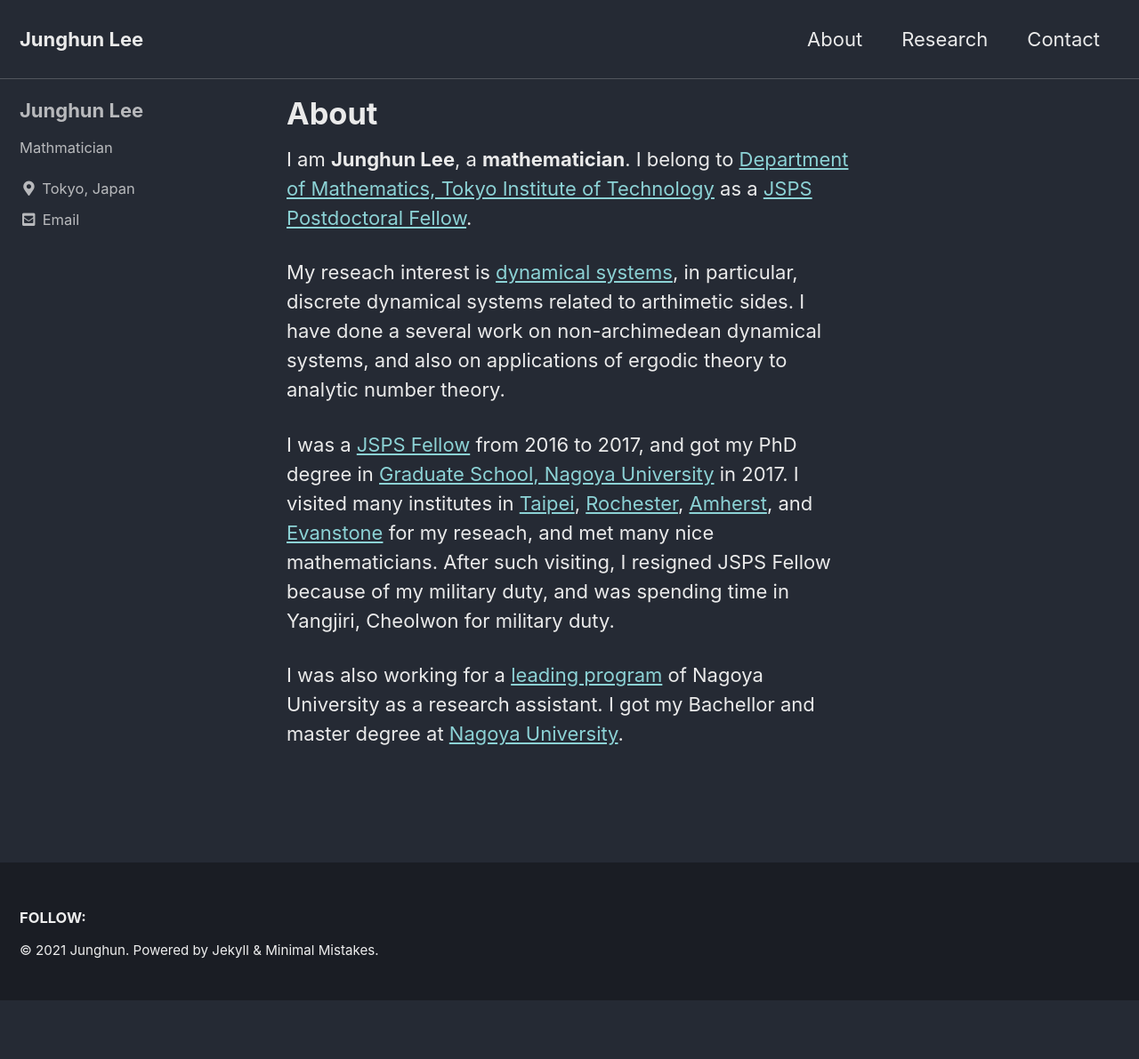
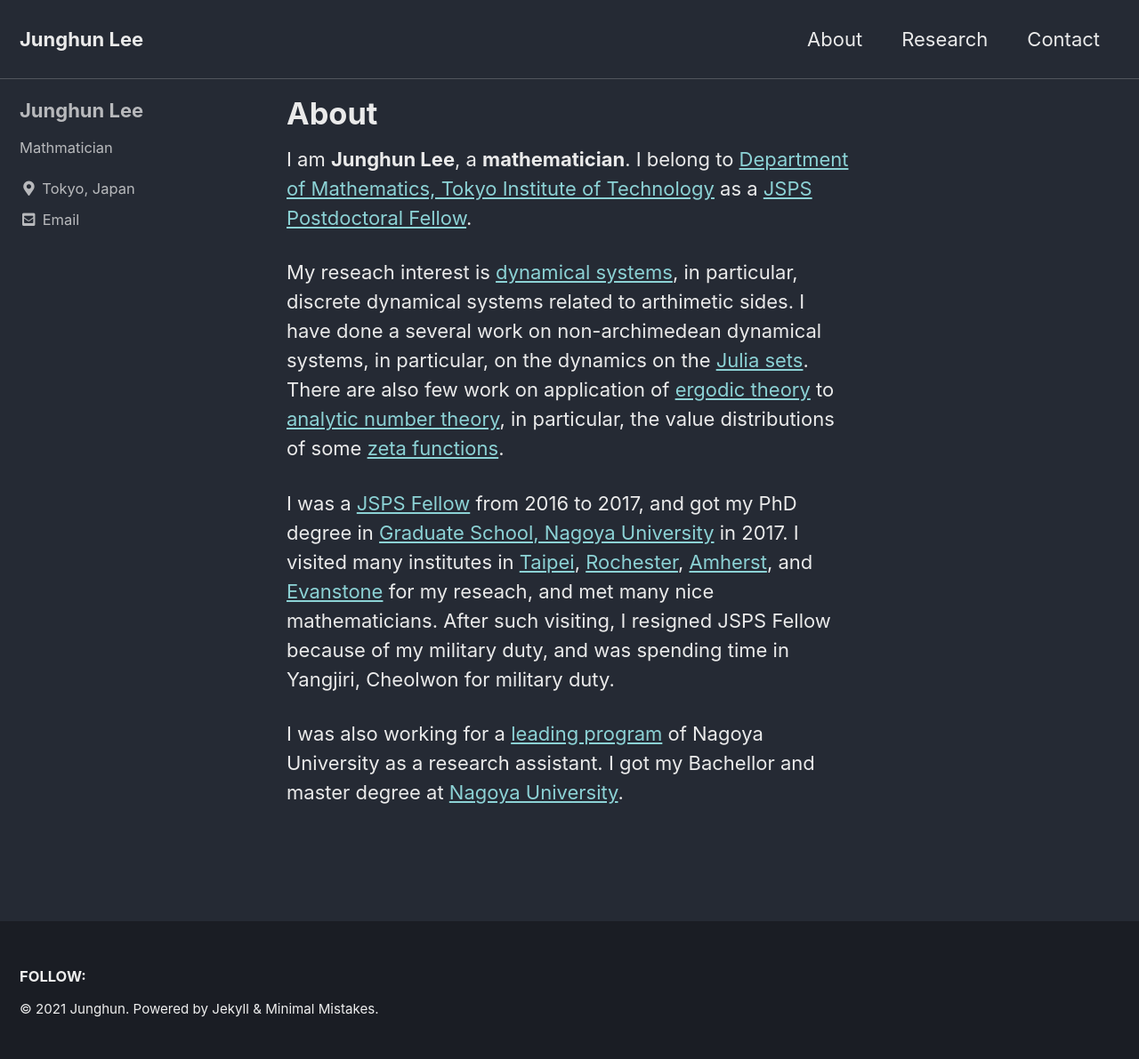
Before and after one commit to JunghunLee-math/JunghunLee-math.github.io, a Jekyll site: the page built from _pages/about.md, in a window 1280 px wide. Shown: the whole page at 89% size. Built offline with Jekyll 4.4.1, drawn with Linux system fonts in a browser that asks for light colours; cached includes are drawn as plain includes; before the commit the page ends 1125 px from its top, so only the background shows below that.

Commit message:
Fix about.md

```diff
--- a/_pages/about.md
+++ b/_pages/about.md
@@ -9,7 +9,8 @@ I am **Junghun Lee**, a **mathematician**.
 I belong to [Department of Mathematics, Tokyo Institute of Technology](https://educ.titech.ac.jp/math/eng/) as a [JSPS Postdoctoral Fellow](https://www.jsps.go.jp/english/e-fellow/postdoctoral.html).
 
 My reseach interest is [dynamical systems](https://en.wikipedia.org/wiki/Dynamical_system), in particular, discrete dynamical systems related to arthimetic sides.
-I have done a several work on non-archimedean dynamical systems, and also on applications of ergodic theory to analytic number theory.
+I have done a several work on non-archimedean dynamical systems, in particular, on the dynamics on the [Julia sets](https://en.wikipedia.org/wiki/Julia_set).
+There are also few work on application of [ergodic theory](https://en.wikipedia.org/wiki/Ergodic_theory) to [analytic number theory](https://en.wikipedia.org/wiki/Analytic_number_theory), in particular, the value distributions of some [zeta functions](https://en.wikipedia.org/wiki/Riemann_zeta_function).
 
 I was a [JSPS Fellow](https://www.jsps.go.jp/j-pd/pd_sin.html) from 2016 to 2017, and got my PhD degree in [Graduate School, Nagoya University](http://www.math.nagoya-u.ac.jp) in 2017.
 I visited many institutes in [Taipei](https://www.math.sinica.edu.tw/www/default_e.jsp), [Rochester](https://www.sas.rochester.edu/mth/), [Amherst](https://www.amherst.edu/academiclife/departments/mathematics-statistics/), and [Evanstone](https://www.math.northwestern.edu) for my reseach, and met many nice mathematicians.
```
